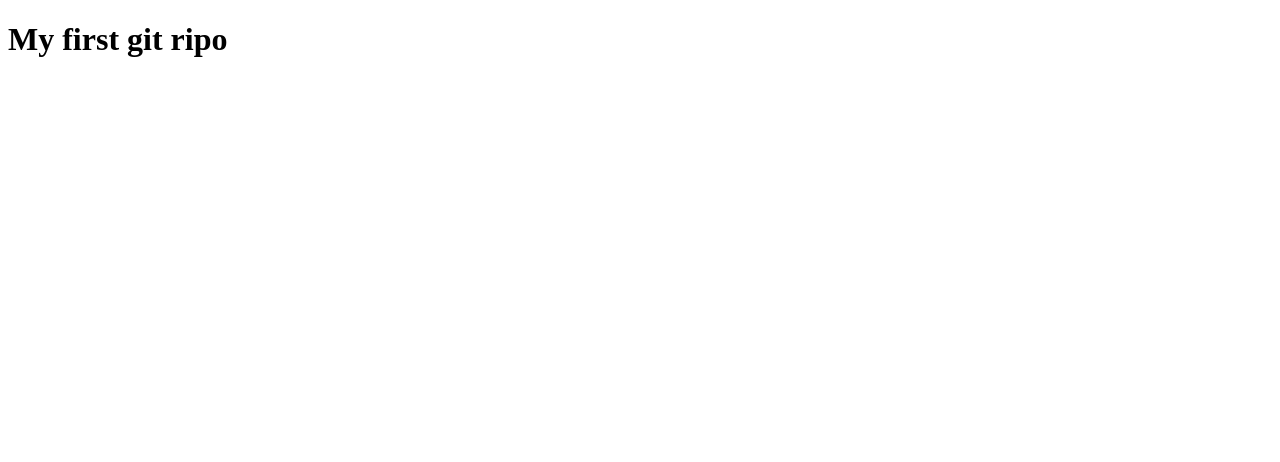
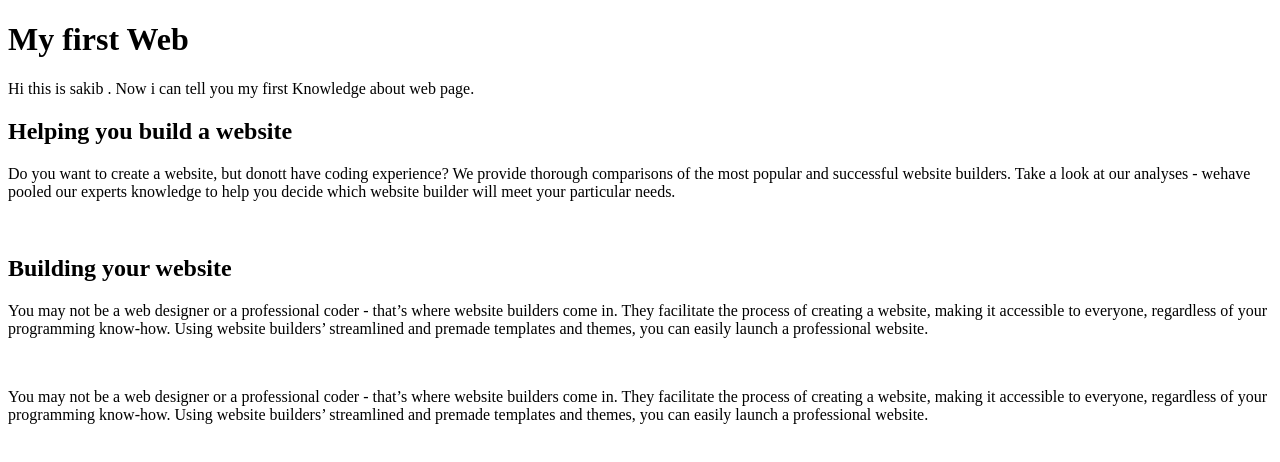
Before and after one commit to sakib036/my-first-git, a plain HTML site: page index.html in a window 1280 px wide. Drawn offline with Linux system fonts and the light colour scheme.

Commit message:
my first web

```diff
--- a/index.html
+++ b/index.html
@@ -7,6 +7,18 @@
     <title>my first git</title>
 </head>
 <body>
-    <h1> My first git ripo</h1>
-</body>
+    <h1> My first Web</h1>
+    <p> Hi this is sakib . Now i can tell you my first Knowledge about web page.
+      <h2> Helping you build a website </h2>
+<p> Do you want to create a website, but donott have coding experience? We provide thorough comparisons of the most popular and successful website builders. Take a look at our analyses - wehave pooled our experts knowledge to help you decide which website builder will meet your particular needs. </p>
+<br>
+<h2> Building your website </h2>
+
+    <p>You may not be a web designer or a professional coder - that’s where website builders come in. They facilitate the process of creating a website, making it accessible to everyone, regardless of your programming know-how. Using website builders’ streamlined and premade templates and themes, you can easily launch a professional website.</p>
+    <br>
+    <p>You may not be a web designer or a professional coder - that’s where website builders come in. They facilitate the process of creating a website, making it accessible to everyone, regardless of your programming know-how. Using website builders’ streamlined and premade templates and themes, you can easily launch a professional website.</p>
+
+
+
+    </body>
 </html>
```
